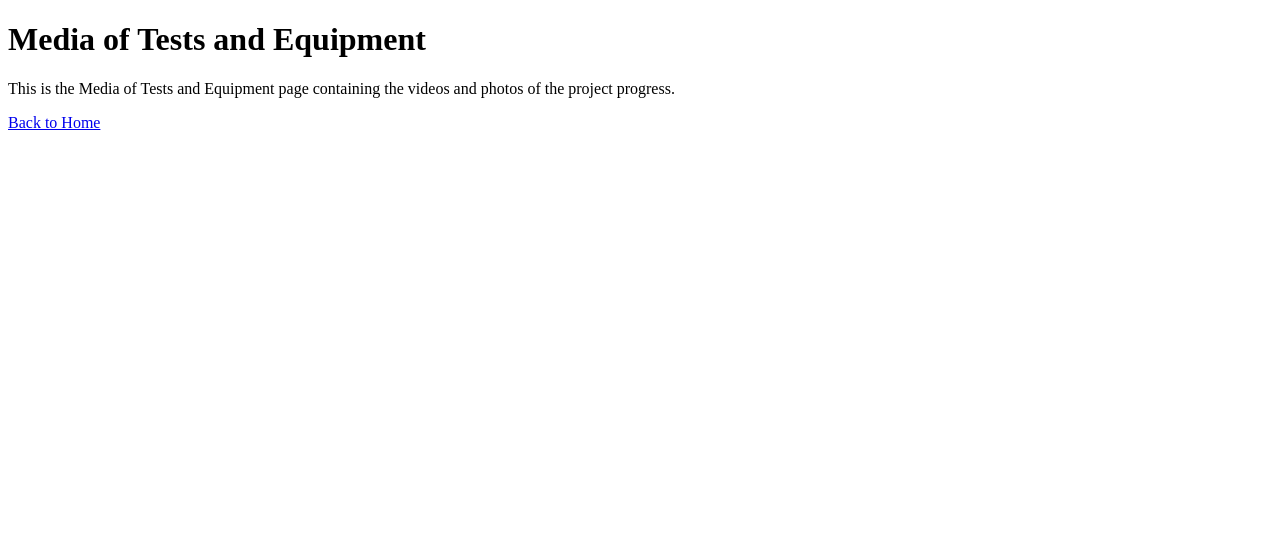
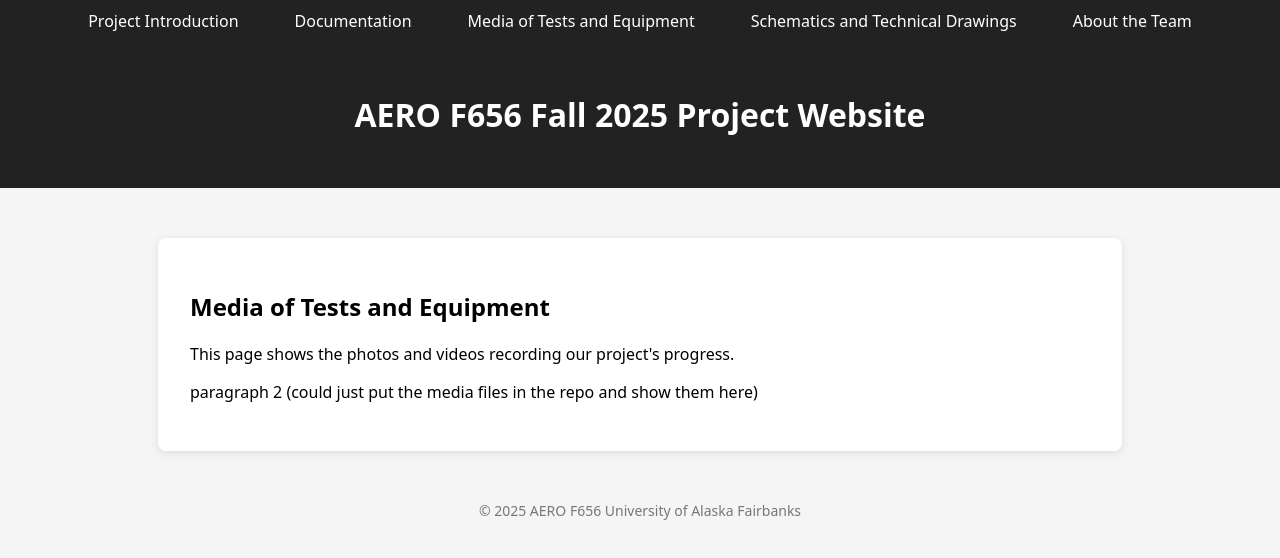
Before and after one commit to AERO656/AERO656.github.io, a plain HTML site: page media.html in a window 1280 px wide. Drawn offline with Linux system fonts and the light colour scheme.

Commit message:
Update media.html

```diff
--- a/media.html
+++ b/media.html
@@ -2,13 +2,130 @@
 <html lang="en">
 <head>
     <meta charset="UTF-8">
-    <title></title>
+    <title>AERO F656 Fall 2025</title>
     <meta name="viewport" content="width=device-width, initial-scale=1.0">
+    <style>
+        body {
+            font-family: system-ui, -apple-system, BlinkMacSystemFont, "Segoe UI", sans-serif;
+            margin: 0;
+            padding: 0;
+            background: #f5f5f5;
+        }
+
+        header {
+            background: #222;
+            color: #fff;
+            padding: 30px;
+            text-align: center;
+        }
+
+        main {
+            max-width: 900px;
+            margin: 50px auto;
+            background: #fff;
+            padding: 32px;
+            box-shadow: 0 2px 8px rgba(0,0,0,0.1);
+            border-radius: 8px;
+        }
+
+        footer {
+            text-align: center;
+            color: #777;
+            font-size: 14px;
+            margin: 40px 0 20px;
+        }
+
+        .navbar {
+            background-color: #222;
+            padding: 10px 0;
+        }
+
+        .nav-list {
+            list-style: none;
+            margin: 0;
+            padding: 0;
+            display: flex;
+            justify-content: center;
+            gap: 40px;
+        }
+
+        .nav-list li {
+            position: relative;
+        }
+
+        .nav-list a {
+            color: #fff;
+            text-decoration: none;
+            font-size: 16px;
+            padding: 8px;
+        }
+
+        .dropdown-content {
+            display: none;
+            position: absolute;
+            top: 32px;
+            background-color: #333;
+            min-width: 180px;
+            list-style: none;
+            padding: 0;
+            margin: 0;
+            border-radius: 6px;
+        }
+
+        .dropdown-content li a {
+            display: block;
+            padding: 10px;
+            color: #fff;
+        }
+
+        .dropdown-content li a:hover {
+            background-color: #444;
+        }
+
+        .dropdown:hover .dropdown-content {
+            display: block;
+        }
+    </style>
 </head>
 <body>
-    <h1>Media of Tests and Equipment</h1>
-    <p>This is the Media of Tests and Equipment page containing the videos and photos of the project progress.</p>
+    <!-- Navigation Bar -->
+    <nav class="navbar">
+        <ul class="nav-list">
 
-    <p><a href="index.html">Back to Home</a></p>
+            <li><a href="project_introduction.html">Project Introduction</a></li>
+
+            <!-- Documentation dropdown -->
+            <li class="dropdown">
+                <a href="#" class="dropbtn">Documentation</a>
+                <ul class="dropdown-content">
+                    <li><a href="reviews.html">Reviews Section</a></li>
+                    <li><a href="users_manual.html">Users Manual</a></li>
+                    <li><a href="statement.html">Statement</a></li>
+                </ul>
+            </li>
+
+            <li><a href="media.html">Media of Tests and Equipment</a></li>
+
+            <li><a href="drawings.html">Schematics and Technical Drawings</a></li>
+
+            <li><a href="team.html">About the Team</a></li>
+
+        </ul>
+    </nav>
+    <header>
+        <h1>AERO F656 Fall 2025 Project Website</h1>
+    </header>
+    <main>
+        <h2>Media of Tests and Equipment</h2>
+        <p>
+            This page shows the photos and videos recording our project's progress.
+        </p>
+        <p>
+            paragraph 2 (could just put the media files in the repo and show them here)
+        </p>
+    </main>
+    <footer>
+        © 2025 AERO F656 University of Alaska Fairbanks
+    </footer>
 </body>
 </html>
```
